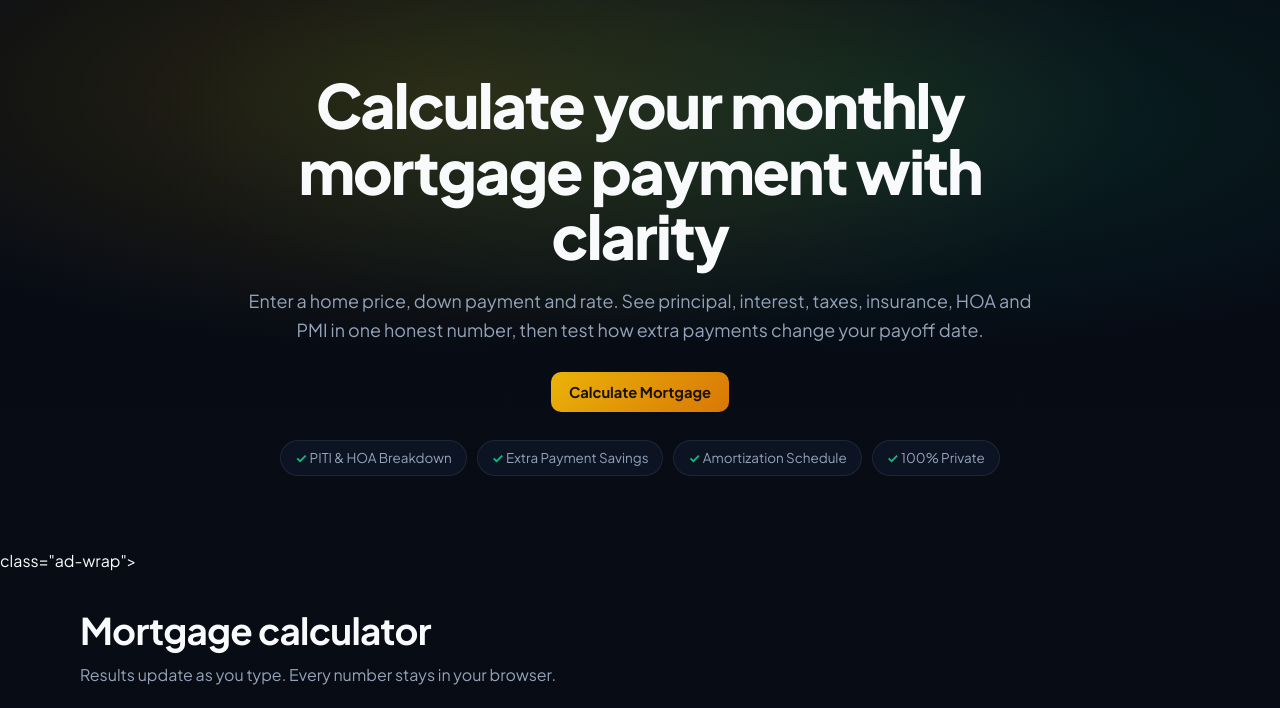
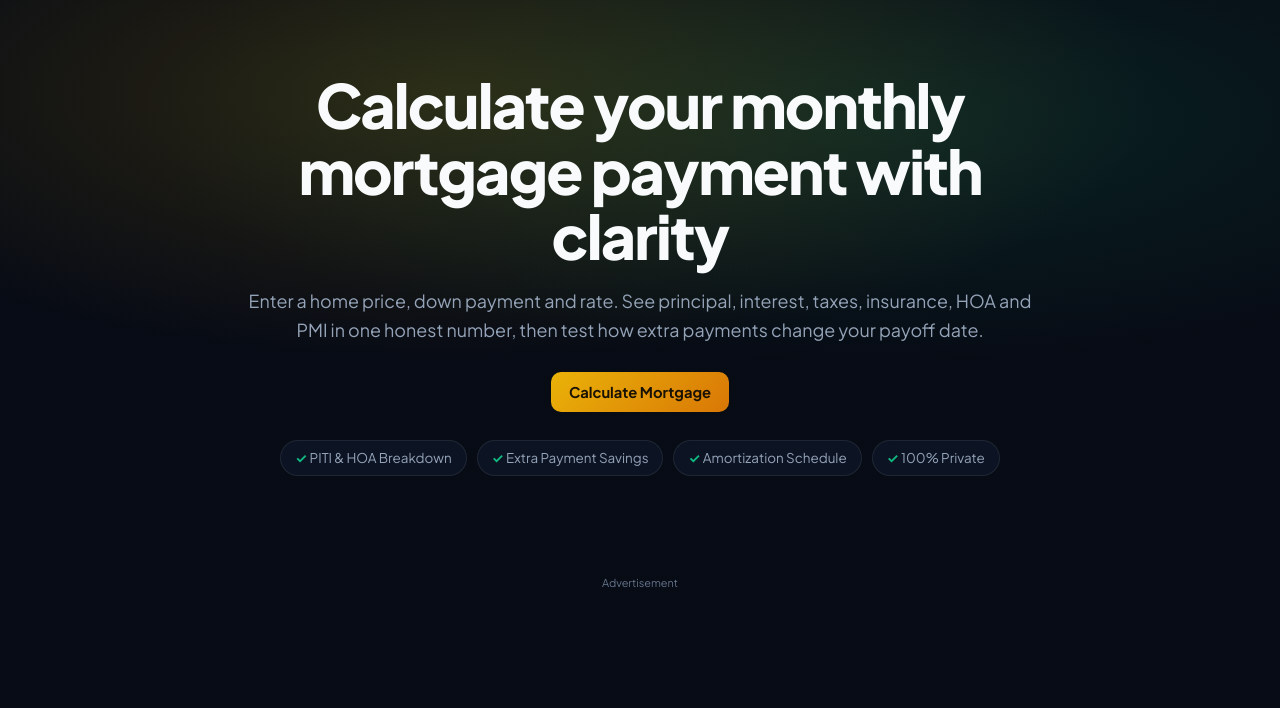
Before and after one commit to Aura-Calculators/Mortgage-Calculator, a plain HTML site: page index.html in a window 1280 px wide. Shown: the part 69-777 px from the top of the page. Drawn offline with Linux system fonts and the light colour scheme.

Commit message:
Update index.html

```diff
--- a/index.html
+++ b/index.html
@@ -196,7 +196,6 @@ footer p{color:var(--mute);font-size:.86rem;margin:0 0 10px}
 </section>
 
 <!-- ADSTERRA: paste your 728x90 (desktop) / 320x50 (mobile) script inside #ad-slot-top below. -->
-  class="ad-wrap">
     <div class="ad-slot__inner" id="ad-slot-footer-top-inner">
   <script>
   atOptions = {
@@ -208,6 +207,7 @@ footer p{color:var(--mute);font-size:.86rem;margin:0 0 10px}
   };
 </script>
 <script data-cfasync="false" src="https://bicea.org/22/a8ef370e98eb7cb8bf06fdd40e3989ef"></script>
+      <div class="wrap"><div class="ad" aria-label="Advertisement"><small>Advertisement</small><div class="slot" id="ad-slot-mid-native"></div></div></div>
 
 <section id="calculator">
 <div class="wrap">
```
